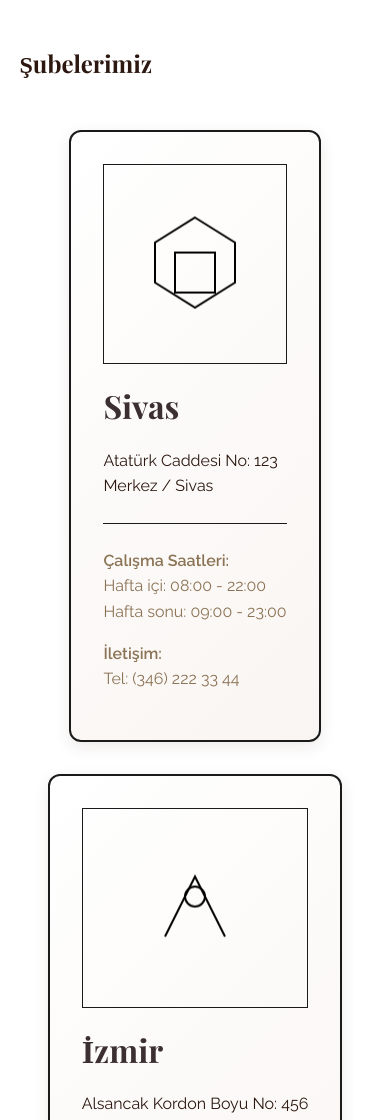
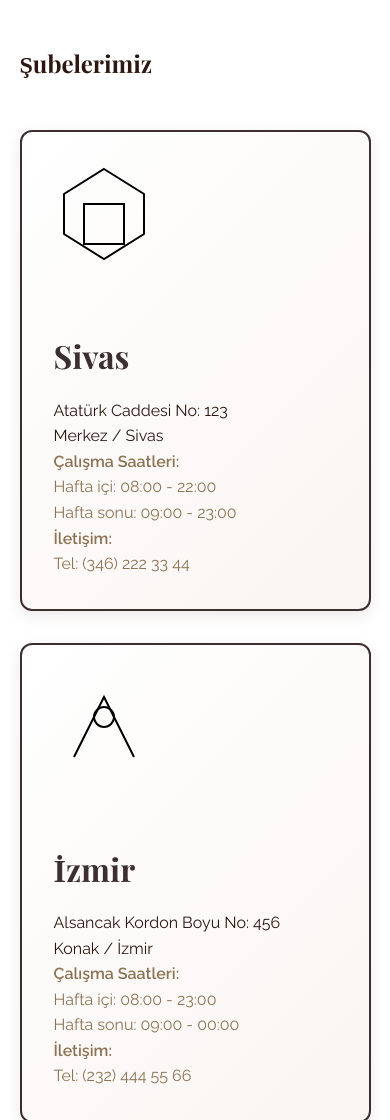
Before and after one commit to apo-bozdag/cortado, a plain HTML site: page index.html in a window 390 px wide. Shown: the part 880-2000 px from the top of the page. Drawn offline with nearby package versions, Linux system fonts and the light colour scheme.

Commit message:
Fix mobile view for location cards

```diff
--- a/styles.css
+++ b/styles.css
@@ -348,43 +348,30 @@ footer {
     flex: 1;
     max-width: 400px;
     padding: 2rem;
-    border: 2px solid var(--primary-color);
+    border: 2px solid var(--coffee-dark);
     transition: var(--transition);
+    background: linear-gradient(135deg, #fff 0%, #f9f5f2 100%);
+    border-radius: 12px;
+    box-shadow: 0 5px 15px rgba(74, 52, 40, 0.1);
 }
 
-.location-card:hover {
-    transform: translateY(-10px);
-}
+/* Responsive Design */
+@media (max-width: 768px) {
+    .location-cards {
+        flex-direction: column;
+        align-items: center;
+        gap: 2rem;
+    }
 
-.location-illustration {
-    height: 200px;
-    margin-bottom: 1rem;
-    border: 1px solid var(--primary-color);
-    display: flex;
-    justify-content: center;
-    align-items: center;
-    padding: 2rem;
-}
+    .location-card {
+        width: 100%;
+        max-width: 100%;
+        margin: 0 auto;
+    }
 
-.location-icon {
-    width: 150px;
-    height: 150px;
-    transition: transform 0.3s ease;
-    animation: float 6s ease-in-out infinite;
-}
-
-.location-card:hover .location-icon {
-    transform: scale(1.1);
-}
-
-.location-details {
-    margin-top: 1.5rem;
-    padding-top: 1.5rem;
-    border-top: 1px solid var(--primary-color);
-}
-
-.location-details p {
-    margin-bottom: 1rem;
+    .location-illustration {
+        height: 150px;
+    }
 }
 
 /* Menu Section */
```
